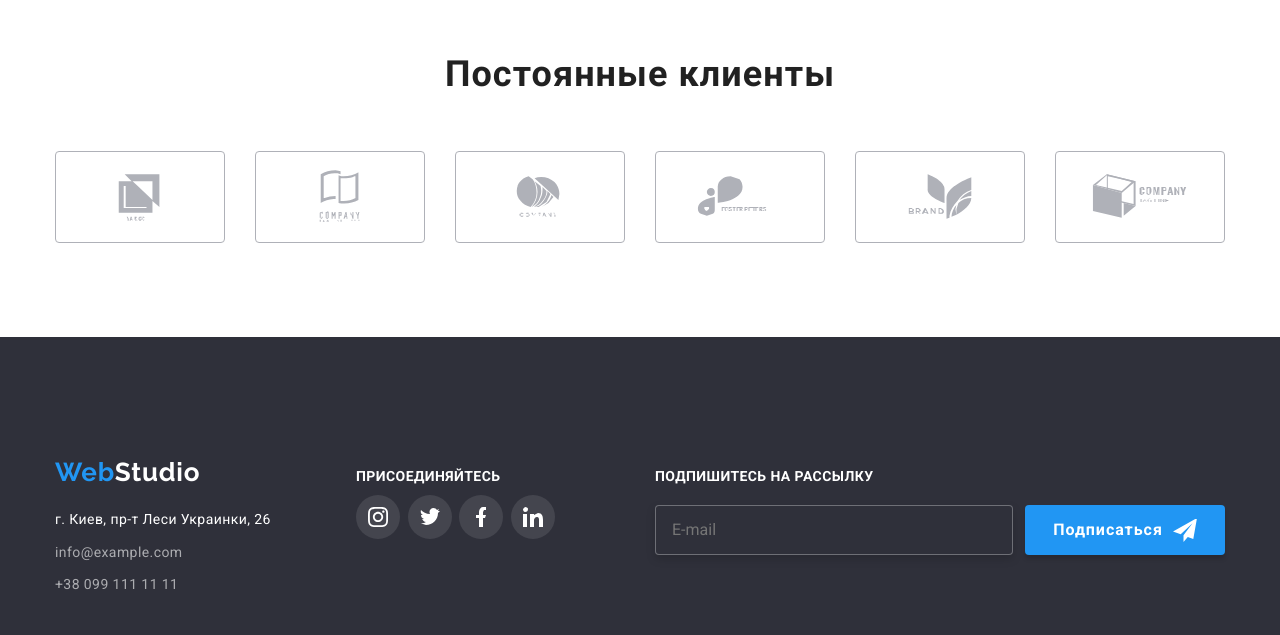
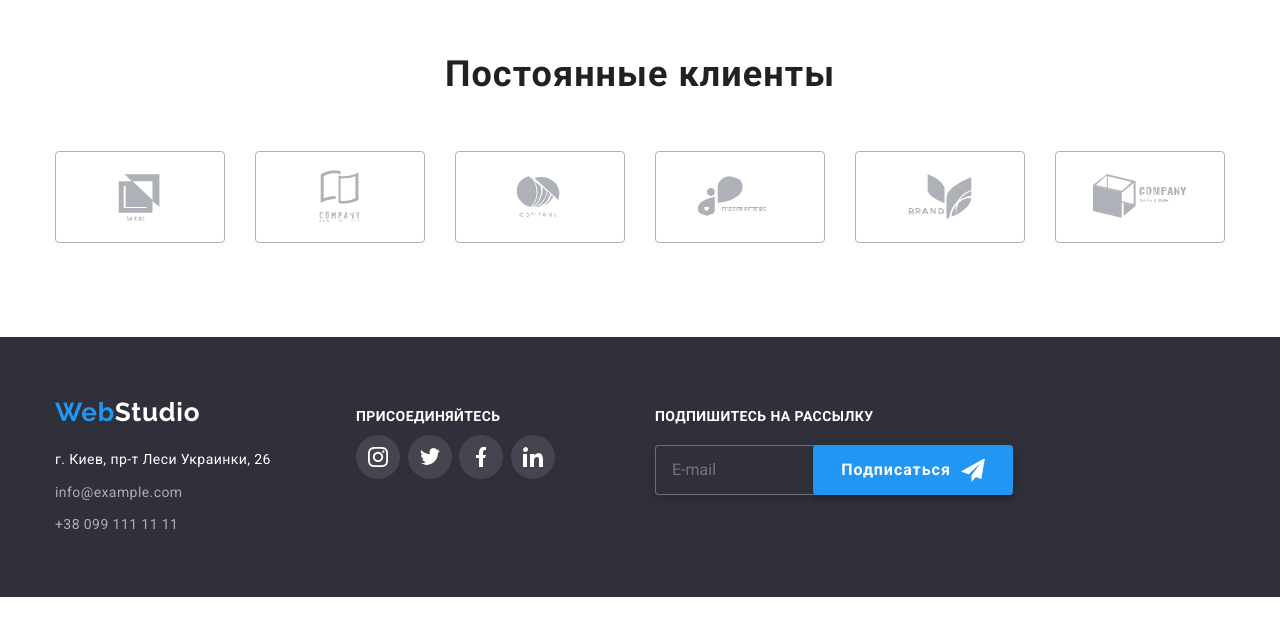
Before and after one commit to Bronuk/goit-markup-hw-07, a plain HTML site: page index.html in a window 1280 px wide. Shown: the part 2355-2990 px from the top of the page. After the commit the page ends 2952 px from the top, so only its background shows below. Drawn offline with nearby package versions, Linux system fonts and the light colour scheme; files that its build step writes are made by us from their sources.

Commit message:
fixed mailing

```diff
--- a/sass/components/_mailling.scss
+++ b/sass/components/_mailling.scss
@@ -1,10 +1,8 @@
 .mailing {
   display: flex;
   position: relative;
-  width: 570px;
   height: 86px;
   margin-left: 93px;
-  margin-top: 72px;
 }
 
 .mailing-form {
```
